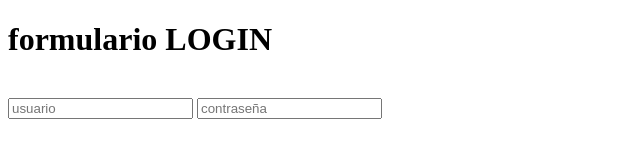
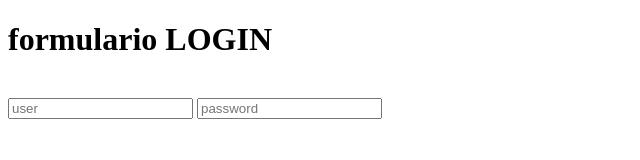
Before and after one commit to IES-Almudeyne-2324-DAW/Examen-Ejercicio1-Alvaro, a plain HTML site: page login.html in a window 1280 px wide. Shown: the full height of the page, 0-640 px from the left. Drawn offline with Linux system fonts and the light colour scheme.

```diff
--- a/login.html
+++ b/login.html
@@ -12,8 +12,8 @@
 <br>
 
 <div><form action="">
-    <input type="text" name="usuario" id="" placeholder="usuario">
-    <input type="password" name="contraseña" id="" placeholder="contraseña">
+    <input type="text" name="usuario" id="" placeholder="user">
+    <input type="password" name="contraseña" id="" placeholder="password">
 
 </form></div>
 
```
